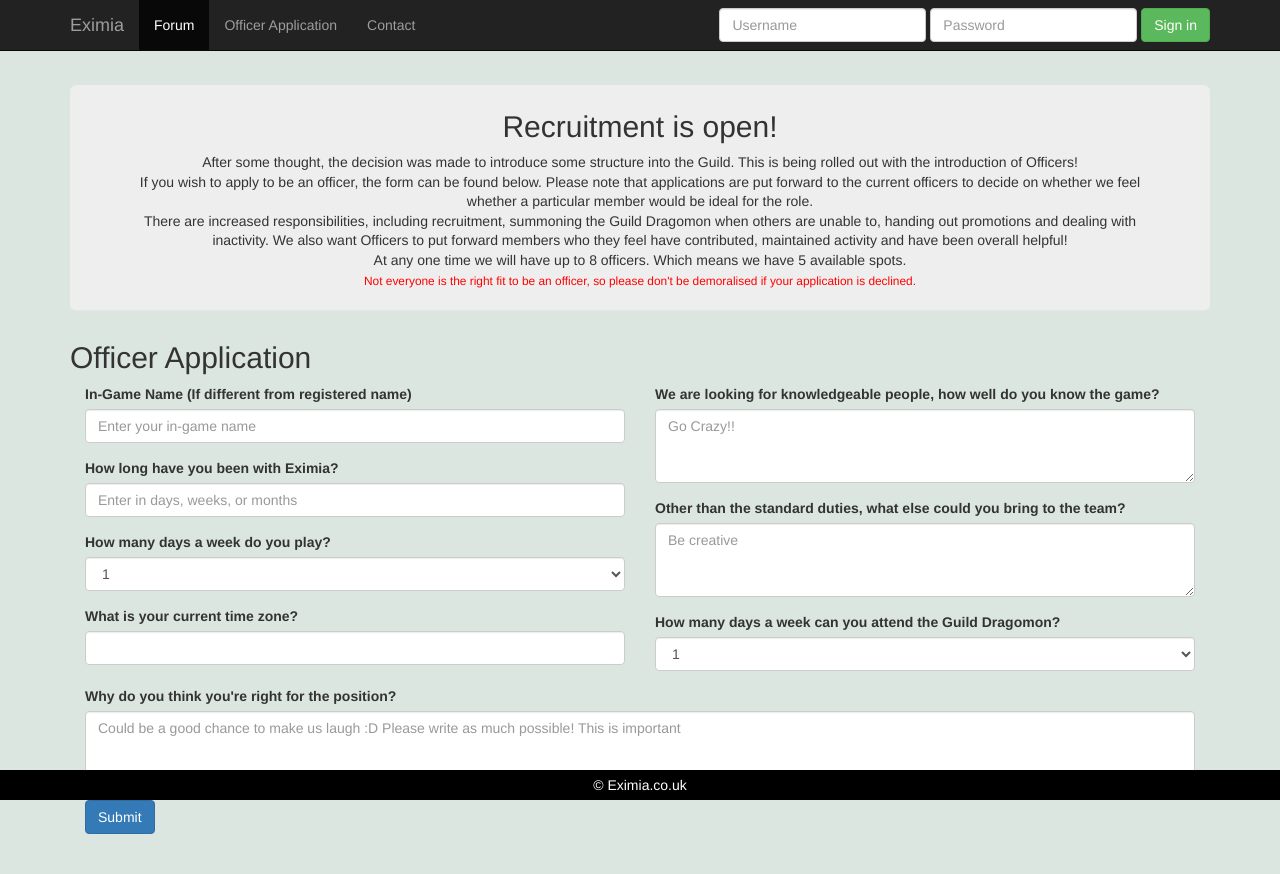
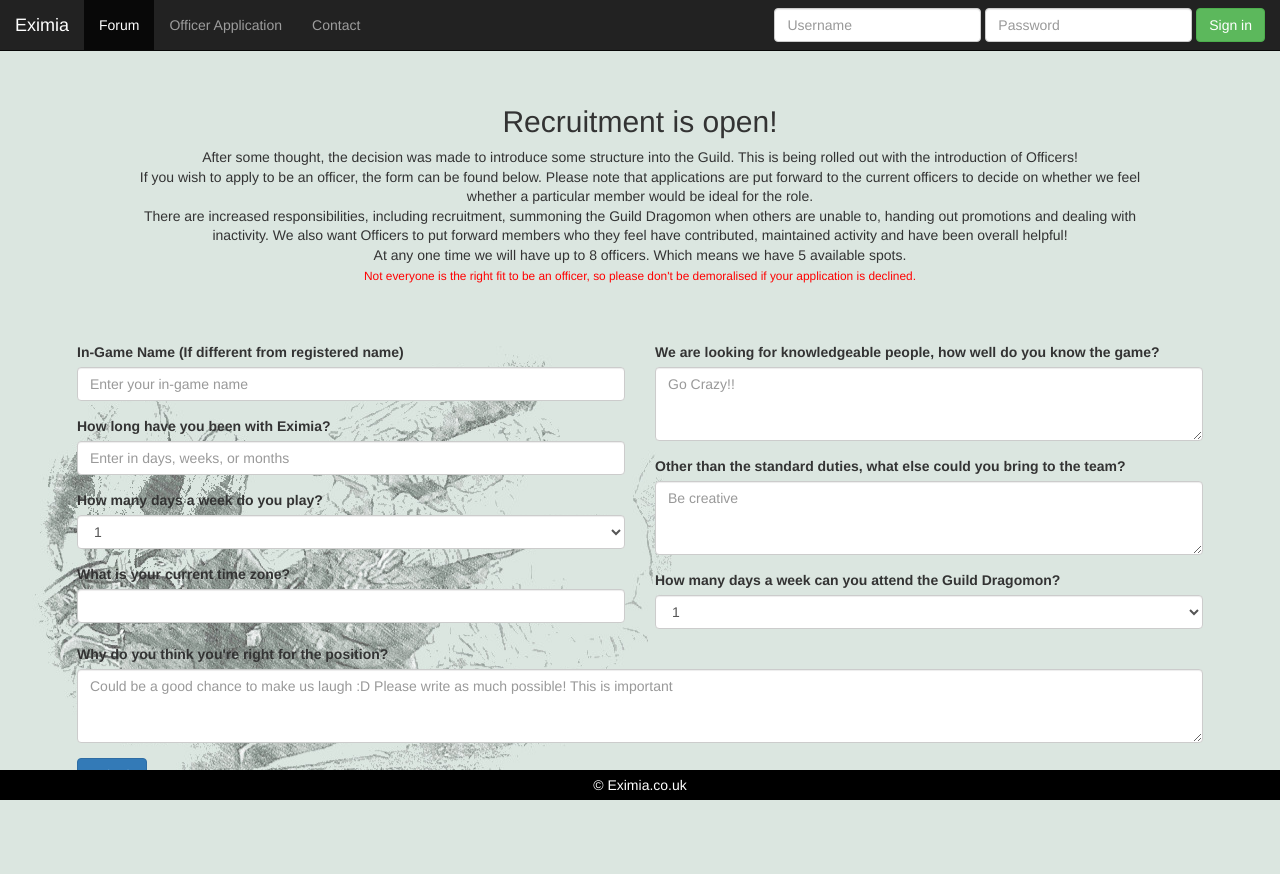
Before and after one commit to zidane2k3/www, a PHP site: page / in a window 1280 px wide. After the commit the page ends 800 px from the top, so only its background shows below. Run offline with PHP 8.4, Linux system fonts and the light colour scheme; some libraries are stand-ins or nearby versions.

Commit message:
New Stuff
Test Stuff

```diff
--- /dev/null
+++ b/classes/Bootstrap.php
@@ -0,0 +1,24 @@
+<?php
+
+class Bootstrap
+{
+
+    public function __construct()
+    {
+        //Nothing to construct;
+    }
+
+    public static function newForm($action, $name)
+    {
+        return '<form action="'.$action.'" method="post" name="'.$name.'">';
+    }
+
+    public static function endForm()
+    {
+
+    }
+}
+
+
+
+?>
--- a/css/style.css
+++ b/css/style.css
@@ -1,14 +1,22 @@
+
 body{
 	margin: 0px;
-	padding-bottom: 40px;
-	background-color: #DBE6E0;
-    padding-top: 85px;
+    padding-top: 65px;
+    padding-bottom: 30px;
+    background-color: #dbe6e0;
+    background-image: url(../img/background3.jpg);
+    background-repeat: no-repeat;
+    background-color: none;
+    background-position: left bottom;
+    background-attachment: fixed;
+    background-color: #dbe6e0;
 }
 
 .jumbotron {
   text-align: center;
-  border-bottom: 1px solid #e5e5e5;
   padding: 5px;
+  background: rgba(200, 54, 54, 0);
+  padding-top: 20px;
 }
 
 .jumbotron p{
@@ -26,3 +34,25 @@ body{
   height: 30px;
   background-color: black;
 }
+
+.forum table{
+   background-color: white;
+}
+
+.forumPic{
+	width: 50px;
+	height: 50px;
+}
+.officerApplication {
+    padding-top: 7px;
+    padding-right: 7px;
+    padding-bottom: 7px;
+    padding-left: 7px;
+
+}
+
+.officerApplication h2{
+    padding-bottom: 7px;
+    text-align: center;
+    text-decoration: underline;
+}
--- a/footer.php
+++ b/footer.php
@@ -9,5 +9,10 @@
     <script src="https://ajax.googleapis.com/ajax/libs/jquery/1.11.3/jquery.min.js"></script>
     <!-- Include all compiled plugins (below), or include individual files as needed -->
     <script src="js/bootstrap.min.js"></script>
+	<script type="text/javascript">
+    $(document).ready(function() {
+        $(this).attr("title", "<?=$title;?>");
+    });
+</script>
   </body>
 </html>
--- a/header.php
+++ b/header.php
@@ -1,5 +1,6 @@
 <?php
 require_once 'init.php';
+$css = rand();
 ?>
 
 <!DOCTYPE html>
@@ -8,11 +9,10 @@ require_once 'init.php';
     <meta charset="utf-8">
     <meta http-equiv="X-UA-Compatible" content="IE=edge">
     <meta name="viewport" content="width=device-width, initial-scale=1">
-    <title>Officer Applications</title>
-		<base href="http://officer.eximia.co.uk">
+    <title>Eximia</title>
     <!-- Bootstrap -->
     <link href="../css/bootstrap.min.css" rel="stylesheet">
-    <link href="../css/style.css" rel="stylesheet">
+    <link href="../css/style.css?=<?=$css?>" rel="stylesheet">
     <!-- HTML5 shim and Respond.js for IE8 support of HTML5 elements and media queries -->
     <!-- WARNING: Respond.js doesn't work if you view the page via file:// -->
     <!--[if lt IE 9]>
@@ -22,7 +22,7 @@ require_once 'init.php';
   </head>
   <body>
 	    <nav class="navbar navbar-inverse navbar-fixed-top">
-      <div class="container">
+      <div class="container-fluid">
         <div class="navbar-header">
           <button type="button" class="navbar-toggle collapsed" data-toggle="collapse" data-target="#navbar" aria-expanded="false" aria-controls="navbar">
             <span class="sr-only">Toggle navigation</span>
--- a/index.php
+++ b/index.php
@@ -1,4 +1,7 @@
-<?php require_once("header.php"); ?>
+<?php require_once("header.php");
+$title = "Officer Application";
+?>
+
 
 <div class="container">
     <div class="row">
@@ -18,8 +21,8 @@
                 <font color=red><small>Not everyone is the right fit to be an officer, so please don't be demoralised if your application is declined.</small></font>
                 </p>
             </div>
-					<h2> Officer Application </h2>
-						<form action="applicationpost.php" method="post" name="officerApplicationForm>
+            <div class="officerApplication">
+                <?=Bootstrap::newForm('applicationpost.php', 'officerApplication');?>
                     <div class="row">
                         <div class="col-md-6">
                             <fieldset class="form-group">
@@ -82,5 +85,6 @@
         </div>
     </div>
 </div>
+                                                                                       </div>
 
 <?php require_once("footer.php");
--- a/init.php
+++ b/init.php
@@ -2,5 +2,6 @@
 session_start();
 require_once'databaseConnect.php';
 require_once'classes/user.php';
+require_once'classes/Bootstrap.php';
 $user = new user($db);
 ?>
```
Also changed, not shown: classes/New Text Document.txt (added), img/background.jpg (added), img/background2.jpg (added), img/background3.jpg (added). Lines whose indentation alone changed are shown as unchanged.
